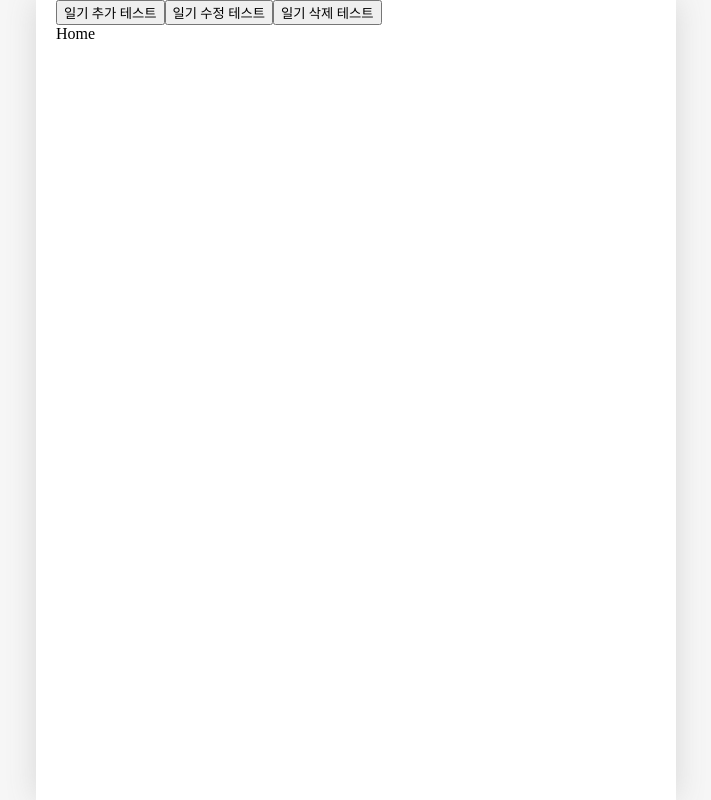
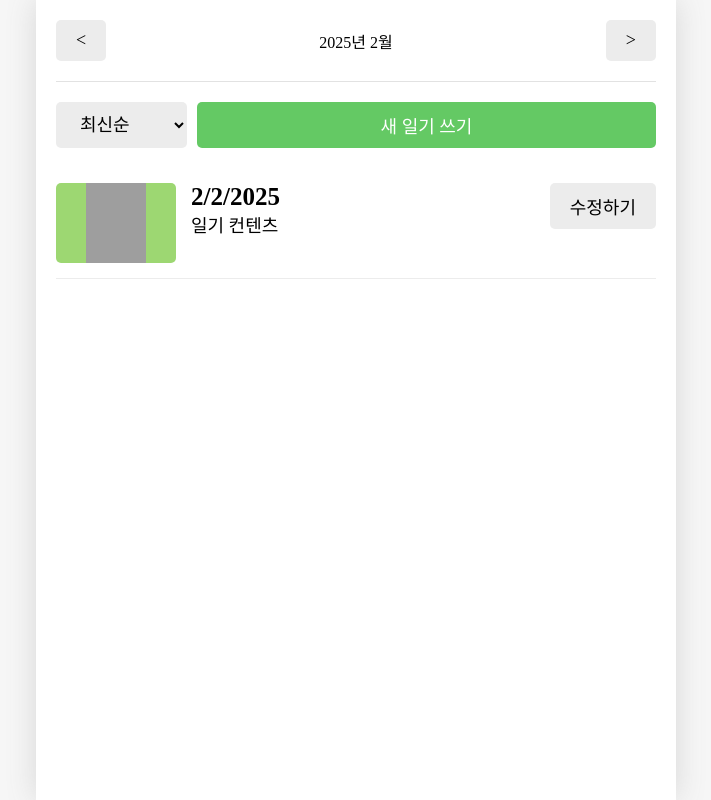
Before and after one commit to Luca-HyeongRok/Diary, a React (Vite) app: page / in a window 1280 px wide. Shown: the whole page, without its empty margins (284-995 px from the left). Built offline with nearby package versions, Linux system fonts and the light colour scheme; grey boxes are pictures that could not be loaded; a web font is replaced by a local one.

Commit message:
Add Home UI design

```diff
--- a/src/App.jsx
+++ b/src/App.jsx
@@ -77,29 +77,6 @@
 
   return (
     <>
-      <button
-        onClick={() => {
-          onCreate(new Date().getTime(), 1, "Hello"); // 시간 / 감정번호 / 내용
-        }}
-      >
-        일기 추가 테스트
-      </button>
-
-      <button
-        onClick={() => {
-          onUpdate(1, new Date().getTime(), 3, "수정된 일기입니다.");
-        }}
-      >
-        일기 수정 테스트
-      </button>
-
-      <button
-        onClick={() => {
-          onDelete(1);
-        }}
-      >
-        일기 삭제 테스트
-      </button>
       <DiaryStateContext.Provider value={data}>
         <DiaryDispatchContext.Provider value={{ onCreate, onDelete, onUpdate }}>
           <Routes>
--- /dev/null
+++ b/src/components/DiaryItem.css
@@ -0,0 +1,61 @@
+.DiaryItem {
+  display: flex;
+  gap: 15px;
+  justify-content: space-between;
+
+  padding: 15px 0px;
+  border-bottom: 1px solid rgb(236, 236, 236);
+}
+
+.DiaryItem .img_section {
+  min-width: 120px;
+  height: 80px;
+
+  display: flex;
+  justify-content: center;
+  cursor: pointer; /* 나중에 사진을 클릭하면 이동 할 수 있게 할 거라 미리 포인터 설정*/
+
+  border-radius: 5px;
+}
+
+.DiaryItem .img_section > img {
+  width: 50%;
+}
+
+.DiaryItem .img_section_1 {
+  background-color: rgb(100, 201, 100);
+}
+
+.DiaryItem .img_section_2 {
+  background-color: rgb(157, 215, 114);
+}
+
+.DiaryItem .img_section_3 {
+  background-color: rgb(253, 206, 23);
+}
+
+.DiaryItem .img_section_4 {
+  background-color: rgb(253, 86, 70);
+}
+
+.DiaryItem .img_section_5 {
+  background-color: rgb(253, 86, 95);
+}
+
+.DiaryItem .info_section {
+  flex: 1;
+  cursor: pointer;
+}
+
+.DiaryItem .info_section .created_date {
+  font-weight: bold;
+  font-size: 25px;
+}
+
+.DiaryItem .info_section .content {
+  font-size: 18px;
+}
+
+.DiaryItem .button_section {
+  min-width: 70px;
+}
--- /dev/null
+++ b/src/components/DiaryItem.jsx
@@ -0,0 +1,24 @@
+import "./DiaryItem.css";
+import { getEmotionImage } from "../util/get-emotion-image";
+import Button from "./Button";
+
+const DiaryItem = () => {
+  const emotionId = 2;
+
+  return (
+    <div className="DiaryItem">
+      <div className={`img_section img_section_${emotionId}`}>
+        {/* `img_section img_section_${emotionId}` = 동적인 클래스 만들어서 id가 들어왔을 때 css를 해주기 좋다*/}
+        <img src={getEmotionImage(emotionId)} />
+      </div>
+      <div className="info_section">
+        <div className="created_date">{new Date().toLocaleDateString()}</div>
+        <div className="content">일기 컨텐츠</div>
+      </div>
+      <div className="button_section">
+        <Button text={"수정하기"} />
+      </div>
+    </div>
+  );
+};
+export default DiaryItem;
--- /dev/null
+++ b/src/components/DiaryList.css
@@ -0,0 +1,19 @@
+.DiaryList .menu_bar {
+  margin: 20px 0px;
+  display: flex;
+  gap: 10px;
+}
+
+.DiaryList .menu_bar select {
+  background-color: rgb(236, 236, 236);
+  border: none;
+  border-radius: 5px;
+
+  padding: 10px 20px;
+  font-size: 18px;
+  cursor: pointer;
+}
+
+.DiaryList .menu_bar button {
+  flex: 1;
+}
--- /dev/null
+++ b/src/components/DiaryList.jsx
@@ -0,0 +1,21 @@
+import "./DiaryList.css";
+import Button from "./Button";
+import DiaryItem from "./DiaryItem";
+
+const DiaryList = () => {
+  return (
+    <div className="DiaryList">
+      <div className="menu_bar">
+        <select>
+          <option value={"latest"}>최신순</option>
+          <option value={"oldest"}>오래된 순</option>
+        </select>
+        <Button text={"새 일기 쓰기"} type={"POSITIVE"}></Button>
+      </div>
+      <div className="list_wrapper">
+        <DiaryItem />
+      </div>
+    </div>
+  );
+};
+export default DiaryList;
--- a/src/pages/Home.jsx
+++ b/src/pages/Home.jsx
@@ -1,8 +1,17 @@
-import { useSearchParams } from "react-router-dom";
+import Header from "../components/Header";
+import Button from "../components/Button";
+import DiaryList from "../components/DiaryList";
 
 const Home = () => {
-  const [params, serParms] = useSearchParams();
-  //console.log(params.get("value"));
-  return <div>Home</div>;
+  return (
+    <div>
+      <Header
+        title={"2025년 2월"}
+        leftChild={<Button text={"<"} />}
+        rightChild={<Button text={">"} />}
+      />
+      <DiaryList />
+    </div>
+  );
 };
 export default Home;
```
